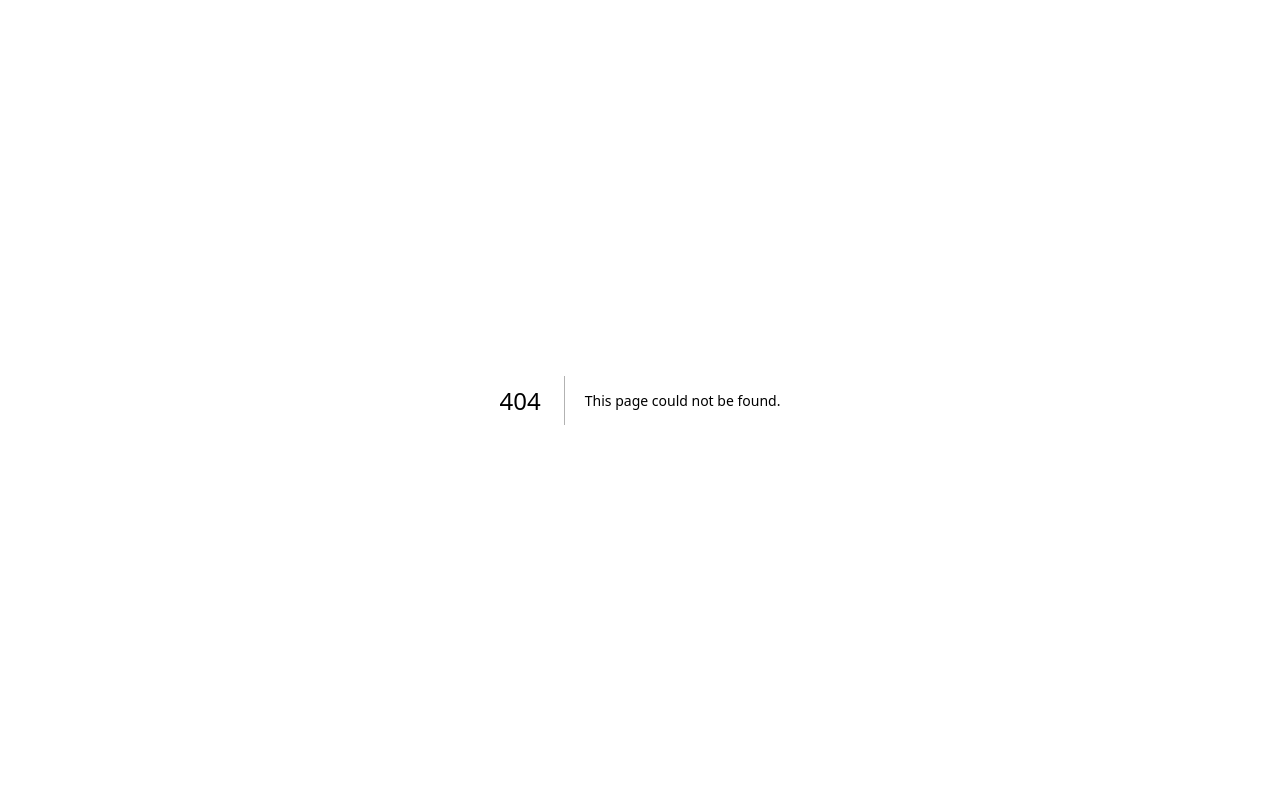
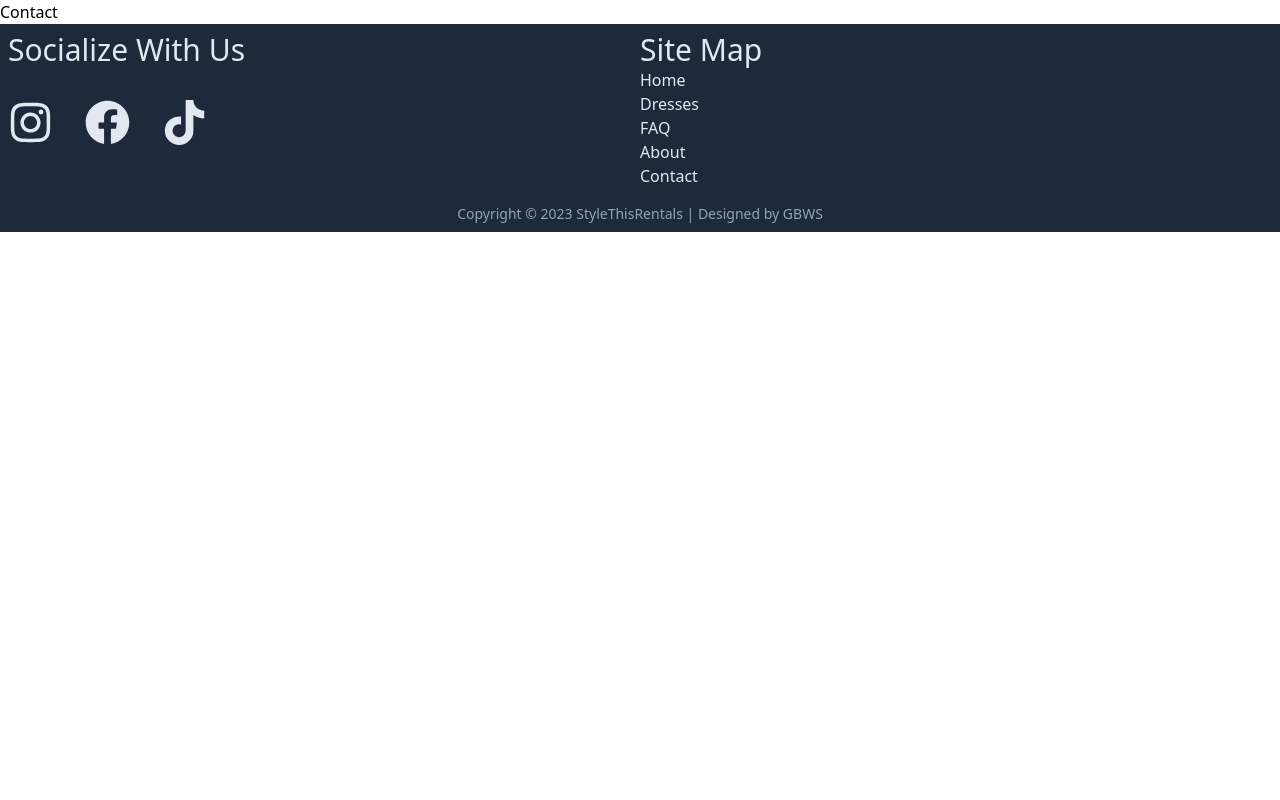
Before and after one commit to connor-belk/stylethisrentals-njs, a Next.js app: page /contact in a window 1280 px wide. Before the commit this address had no page. Shown: the top 800 px of the page. Built offline with nearby package versions, Linux system fonts and the light colour scheme.

Commit message:
Restart development branch

```diff
--- /dev/null
+++ b/pages/FAQ/index.jsx
@@ -0,0 +1,7 @@
+import React from "react";
+
+const FAQ = () => {
+  return <div>FAQ</div>;
+};
+
+export default FAQ;
--- /dev/null
+++ b/pages/about/index.jsx
@@ -0,0 +1,7 @@
+import React from "react";
+
+const About = () => {
+  return <div>About</div>;
+};
+
+export default About;
--- /dev/null
+++ b/pages/contact/index.jsx
@@ -0,0 +1,7 @@
+import React from "react";
+
+const Contact = () => {
+  return <div>Contact</div>;
+};
+
+export default Contact;
```
